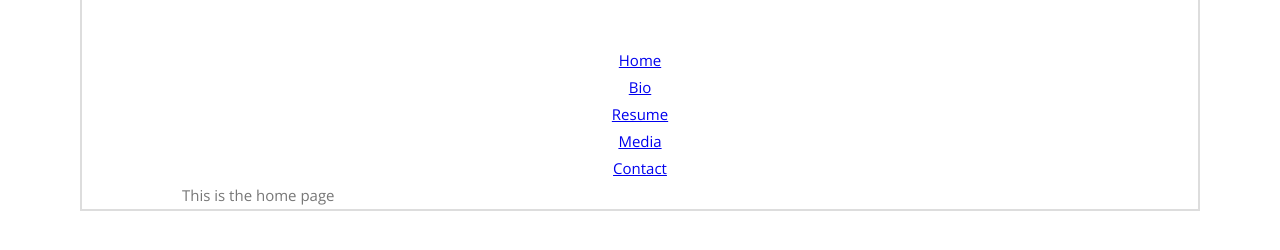
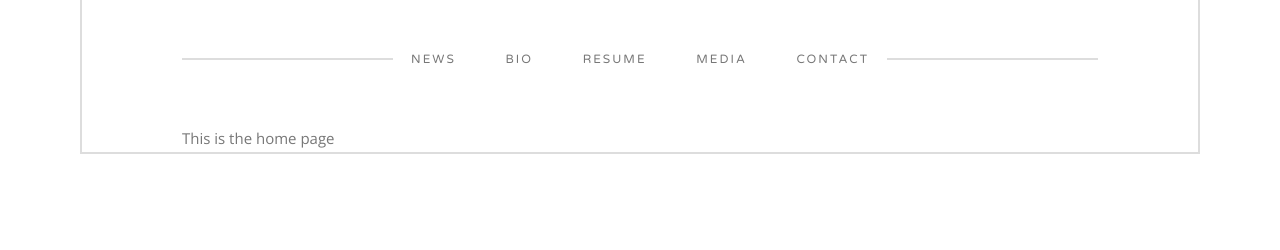
Before and after one commit to Zachcos/ZachCossmanV2, a Gatsby site: page / in a window 1280 px wide. Shown: the part 262-512 px from the top of the page. Built offline with nearby package versions, Linux system fonts and the light colour scheme; Gatsby itself is replaced by a stand-in of ours.

Commit message:
Add additional nav styles

```diff
--- a/src/components/navigation.js
+++ b/src/components/navigation.js
@@ -3,30 +3,54 @@ import { Link } from 'gatsby';
 import styled from 'styled-components';
 
 const TopNav = styled.div`
-  margin-top: 50px;
+  margin: 50px auto;
   width: 100%;
   text-align: center;
-  float: left;
+  position: relative;
+`;
+
+const MainNav = styled.div`
+  display: flex;
+  background: white;
+  justify-content: space-between;
+  margin: 0 auto;
+  width: 50%;
+  padding: 0 2%;
+  min-width: 400px;
+  a {
+    font-family: 'Varela Round', sans-serif;
+    font-size: 12px;
+    line-height: 1.6rem;
+    text-transform: uppercase;
+    text-decoration: none;
+    letter-spacing: 2px;
+    color: #777;
+  }
+  a:hover {
+    color: #e28161;
+  }
+`;
+
+const NavDivider = styled.div`
+  position: relative;
+  top: -65px;
+  font-size: 12px;
+  border-bottom-width: 2px;
+  border-bottom: 2px solid #ddd;
+  z-index: -100;
 `;
 
 export default () => (
-  <TopNav>
-    <ul>
-      <li>
-        <Link to="/">Home</Link>
-      </li>
-      <li>
+  <React.Fragment>
+    <TopNav>
+      <MainNav>
+        <Link to="/">News</Link>
         <Link to="/bio">Bio</Link>
-      </li>
-      <li>
         <Link to="/resume">Resume</Link>
-      </li>
-      <li>
         <Link to="/media">Media</Link>
-      </li>
-      <li>
         <Link to="/contact">Contact</Link>
-      </li>
-    </ul>
-  </TopNav>
+      </MainNav>
+    </TopNav>
+    <NavDivider />
+  </React.Fragment>
 );
```
